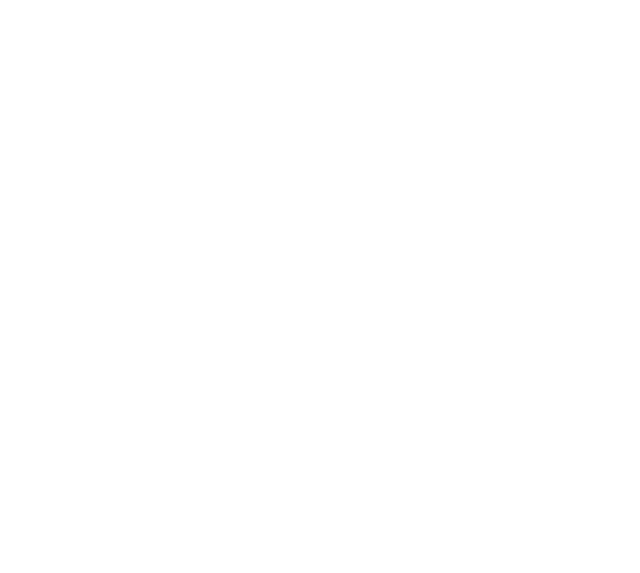
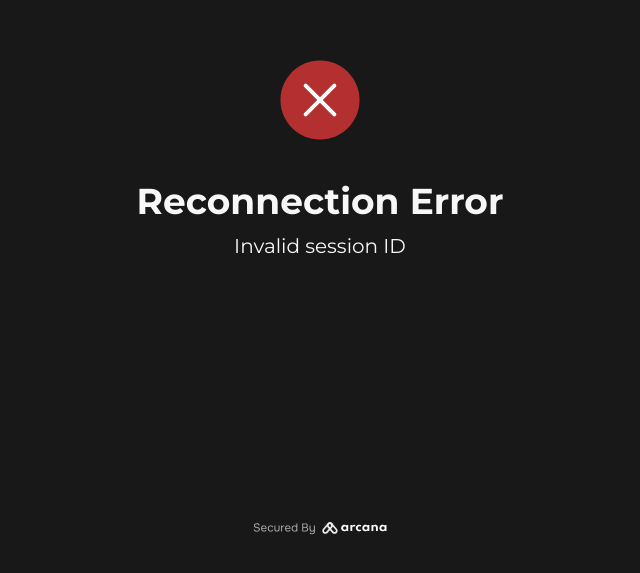
Before and after one commit to arcana-network/auth-verify, a Vue app: page /v1/reconnect/1 in a window 1280 px wide. Before the commit this address had no page. Shown: the part 241-814 px from the top of the page, without its empty margins (320-960 px from the left). Built offline with nearby package versions, Linux system fonts and the light colour scheme.

Commit message:
Reconnection handling in the Auth Verify & the Wallet UI (#32)
* Implement reconnection

* Err

* Updated usage of script setup to keep in line with other pages, added loading spinner and error icon (#34)

---------

Co-authored-by: makylfang <makyl@newfang.io>

```diff
--- a/src/assets/base.css
+++ b/src/assets/base.css
@@ -117,8 +117,8 @@
 }
 
 h2 {
-  font-size: 24px;
-  font-weight: 600;
+  font-size: 20px;
+  font-weight: 400;
 }
 
 label {
--- /dev/null
+++ b/src/pages/reconnectv1.vue
@@ -0,0 +1,86 @@
+<template>
+  <main class="center">
+    <div v-if="!err" class="stack stack-space-4">
+      <div v-show="loading" class="stack stack-space-4">
+        <Loading class="app-icon" />
+        <span id="text" class="text-center">Reconnecting</span>
+      </div>
+    </div>
+    <div v-else class="stack stack-space-4">
+      <img class="app-icon" src="../assets/error-icon.svg" />
+      <div class="stack stack-space-3">
+        <div class="stack stack-space-1">
+          <h1 class="text-center">Reconnection Error</h1>
+          <h2 id="error-code" class="text-center">{{ err }}</h2>
+        </div>
+      </div>
+    </div>
+    <div class="stick-to-bottom">
+      <a href="https://arcana.network" target="_blank">
+        <img src="../assets/secured-by-arcana.svg" class="footer-logo" alt="Secured by Arcana" />
+      </a>
+    </div>
+  </main>
+  <iframe ref="iframeRef" />
+</template>
+
+<script lang="ts" setup>
+import { onMounted, ref } from "vue";
+import type { Ref } from 'vue'
+import { cleanUrl } from "@/helpers/utils";
+import { useRoute } from "vue-router";
+import { connectToChild } from "penpal";
+import Loading from '../components/loadingSpinner.vue'
+
+const loading = ref(true)
+const err = ref('')
+const iframeRef: Ref<HTMLIFrameElement | undefined> = ref()
+
+const getIframeURL = (baseUrl: string, appId: string) => {
+  const url = new URL(`${appId}/v1/reconnect/`, baseUrl)
+  return url.toString()
+}
+
+onMounted(async () => {
+  document.body.className = 'dark'
+  const route = useRoute()
+  const sid = route.query['sessionID']
+  if (sid == null) {
+    err.value = 'Invalid session ID'
+    return
+  }
+
+  const url = getIframeURL(import.meta.env?.VITE_WALLET_URL || 'http://localhost:3000', route.params.id as string)
+  cleanUrl()
+
+  if (!iframeRef.value) {
+    err.value = 'could not set iframe ref'
+    return
+  }
+  iframeRef.value.src = url
+
+  await connectToChild({
+    iframe: iframeRef.value,
+    methods: {
+      getSessionID() {
+        return sid
+      },
+      requestExit() {
+        window.opener.postMessage({ status: 'success' }, '*')
+      },
+      reportError(msg: string) {
+        err.value = msg
+        window.opener.postMessage({ status: 'error', error: msg }, '*')
+      }
+    }
+  }).promise
+})
+</script>
+
+<style>
+iframe {
+  height: 0;
+  width: 0;
+  border: 0;
+}
+</style>
--- a/src/pages/startLogin.vue
+++ b/src/pages/startLogin.vue
@@ -17,7 +17,7 @@
 </template>
 <script lang="ts" setup>
 import Loading from '../components/loadingSpinner.vue'
-import { encodeJSON, getClientStorageKey } from '../helpers/utils'
+import { encodeJSON, getClientStorageKey } from '@/helpers/utils'
 import { ref, onMounted } from 'vue'
 import { useRoute, useRouter } from 'vue-router'
 
--- a/src/router/index.ts
+++ b/src/router/index.ts
@@ -6,6 +6,7 @@
 import WalletPage from '../pages/walletView.vue'
 import MFASetup from '../pages/mfaSetup.vue'
 import MFARestore from '../pages/mfaRestore.vue'
+import ReconnectV1 from '../pages/reconnectv1.vue'
 
 const router = createRouter({
   history: createWebHistory(),
@@ -44,6 +45,11 @@
       path: '/wallet/:id',
       name: 'wallet',
       component: WalletPage
+    },
+    {
+      path: '/v1/reconnect/:id',
+      name: 'reconnectv1',
+      component: ReconnectV1
     }
   ]
 })
```
